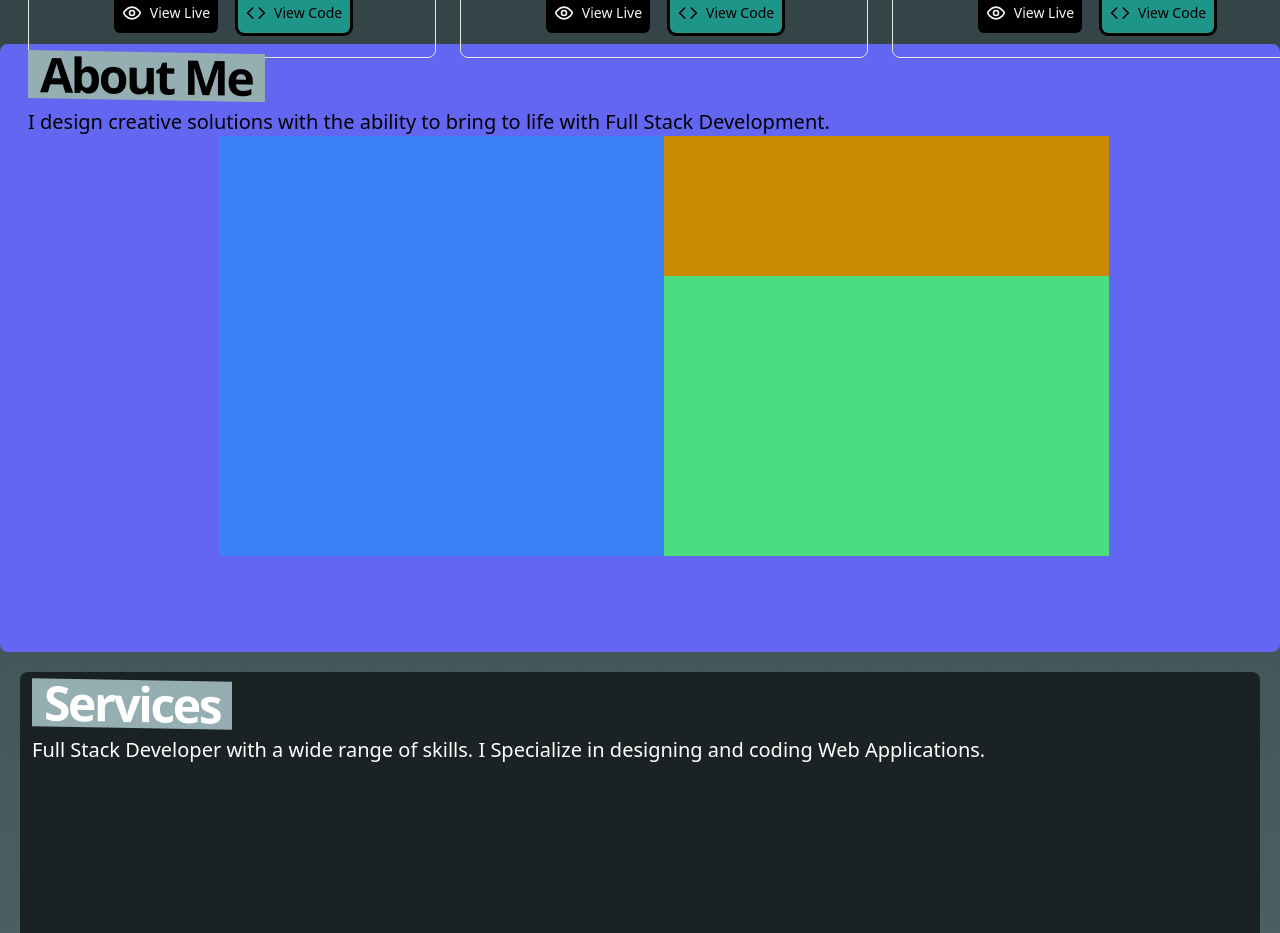
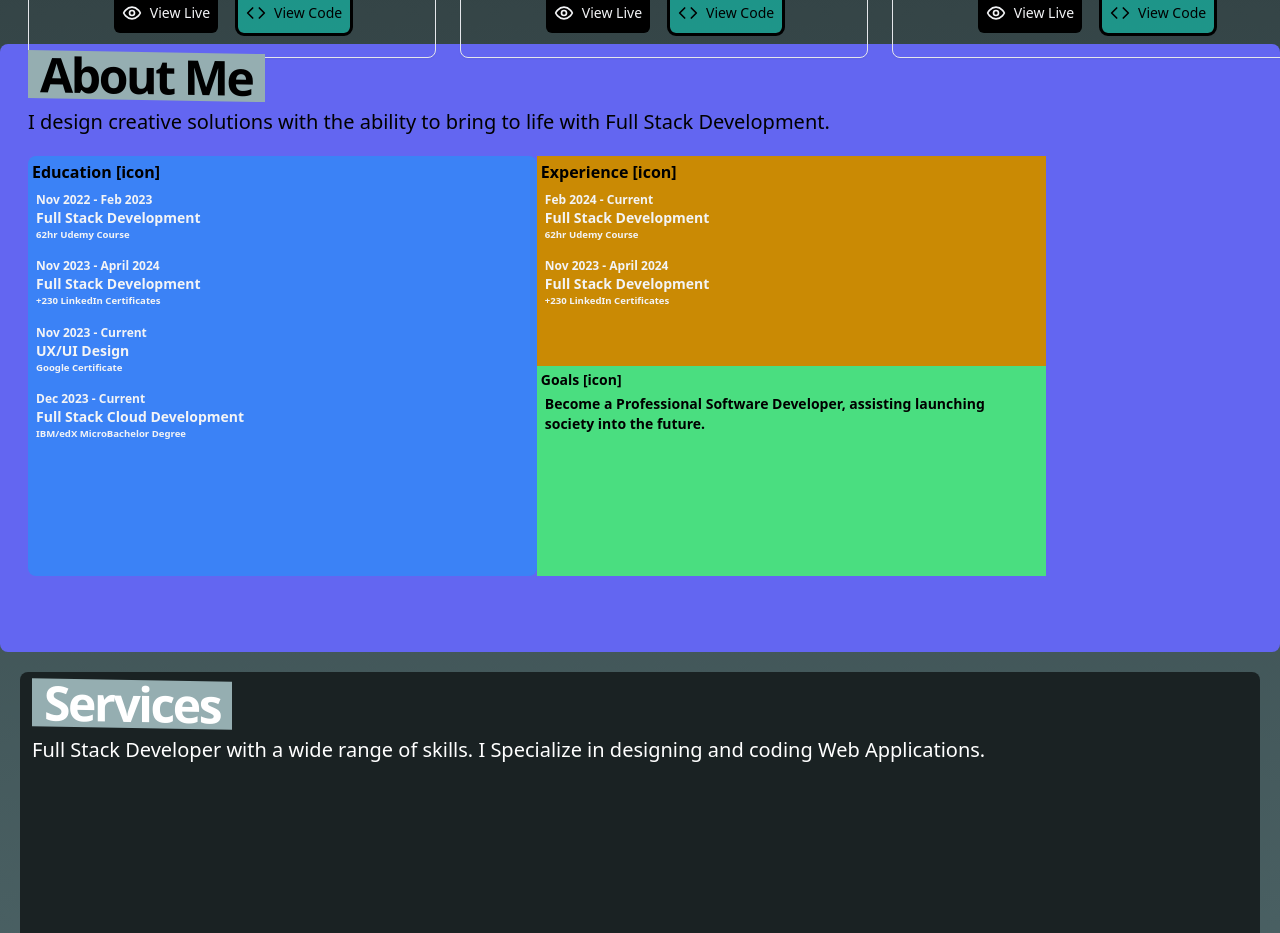
Before and after one commit to CEODemitri/portfolio2024, a SvelteKit app: page / in a window 1280 px wide. Shown: the part 1200-2133 px from the top of the page. Built offline with nearby package versions, Linux system fonts and the light colour scheme.

Commit message:
adding copy to about section

```diff
--- a/src/routes/Projects.svelte
+++ b/src/lib/components/Projects.svelte
@@ -1,7 +1,7 @@
 <script>
-	import Card from '../lib/components/Card.svelte';
+	import Card from './Card.svelte';
 	import { onMount } from 'svelte';
-    import { writable } from 'svelte/store';
+  import { writable } from 'svelte/store';
 
     // Function to toggle active state
     function toggleActive(tabId) {
--- a/src/routes/+page.svelte
+++ b/src/routes/+page.svelte
@@ -1,8 +1,6 @@
 <script>
-  import Projects from './Projects.svelte';
-
-	import Card from "../lib/components/Card.svelte";
-	import Section from "../lib/components/Section.svelte";
+	import Projects from "../lib/components/Projects.svelte";
+import Section from "../lib/components/Section.svelte";
 	import SectionHeader from "../lib/components/SectionHeader.svelte";
   import { onMount } from 'svelte';
 
@@ -187,7 +185,7 @@
 
           <Section>
             <SectionHeader {...featured}/>
-            <Projects></Projects>
+            <Projects/>
           </Section>
         </div>
       </section>
@@ -197,10 +195,57 @@
         <Section>
           <SectionHeader {...about}/>
 
-          <div class="w-[70%] h-[70%] grid grid-rows-3 grid-cols-2 m-auto justify-center align-center">
-            <section class="row-span-3 col-span-1 bg-blue-500"></section>
-            <section class="row-span-1 bg-yellow-600"></section>
-            <section class="row-span-2 bg-green-400"></section>
+          <div class="w-[80%] h-[70%] grid grid-rows-4 grid-cols-2 my-5 font-bold">
+
+            <!-- education -->
+            <section class="row-span-4 col-span-1 bg-blue-500 rounded-lg">
+              <h3 class="p-1">Education <span>[icon]</span></h3>
+              <ul class="flex flex-col gap-4 mx-2 my-1">
+                <li>
+                  <h4 class="text-gray-100 text-xs">Nov 2022 - Feb 2023</h4>
+                  <p class="text-gray-100 text-sm">Full Stack Development</p>
+                  <p class="text-gray-100 text-[0.6rem]">62hr Udemy Course</p>
+                </li>
+                <li>
+                  <h4 class="text-gray-100 text-xs"> Nov 2023 - April 2024</h4>
+                  <p class="text-gray-100 text-sm">Full Stack Development</p>
+                  <p class="text-gray-100 text-[0.6rem]">+230 LinkedIn Certificates</p>
+                </li>
+                <li>
+                  <h4 class="text-gray-100 text-xs"> Nov 2023 - Current</h4>
+                  <p class="text-gray-100 text-sm">UX/UI Design</p>
+                  <p class="text-gray-100 text-[0.6rem]">Google Certificate</p>
+                </li>
+                <li>
+                  <h4 class="text-gray-100 text-xs"> Dec 2023 - Current</h4>
+                  <p class="text-gray-100 text-sm">Full Stack Cloud Development</p>
+                  <p class="text-gray-100 text-[0.6rem]">IBM/edX MicroBachelor Degree</p>
+                </li>
+              </ul>
+            </section>
+
+            <!-- experience -->
+            <section class="row-span-2 bg-yellow-600">
+              <h3 class="p-1">Experience <span>[icon]</span></h3>
+
+              <ul class="flex flex-col gap-4 mx-2 my-1">
+                <li>
+                  <h4 class="text-gray-100 text-xs">Feb 2024 - Current</h4>
+                  <p class="text-gray-100 text-sm">Full Stack Development</p>
+                  <p class="text-gray-100 text-[0.6rem]">62hr Udemy Course</p>
+                </li>
+                <li>
+                  <h4 class="text-gray-100 text-xs"> Nov 2023 - April 2024</h4>
+                  <p class="text-gray-100 text-sm">Full Stack Development</p>
+                  <p class="text-gray-100 text-[0.6rem]">+230 LinkedIn Certificates</p>
+                </li>
+              </ul>
+            </section>
+            <section class="row-span-2 bg-green-400 text-sm">
+              <h3 class="p-1">Goals <span>[icon]</span></h3>
+
+              <p class="mx-2">Become a Professional Software Developer, assisting launching society into the future.</p>
+            </section>
           </div>
         </Section>
       </div>
```
